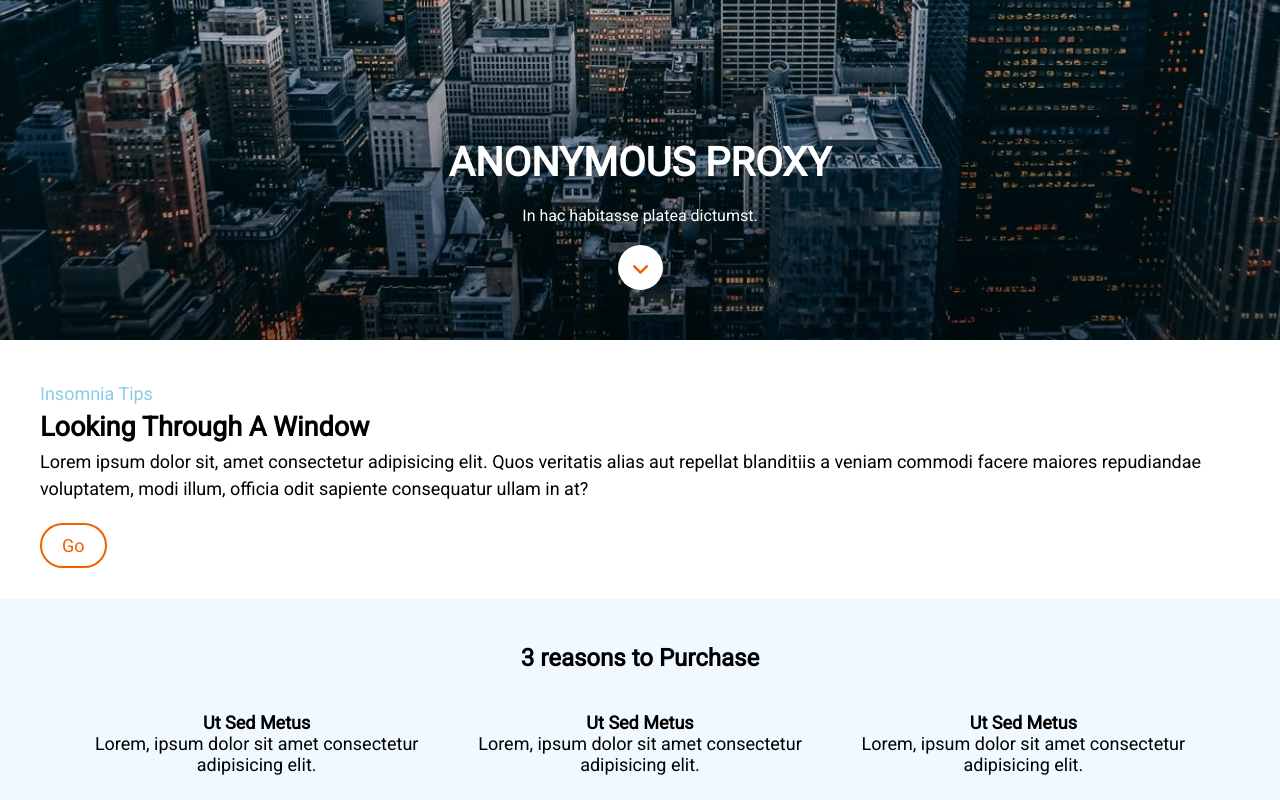
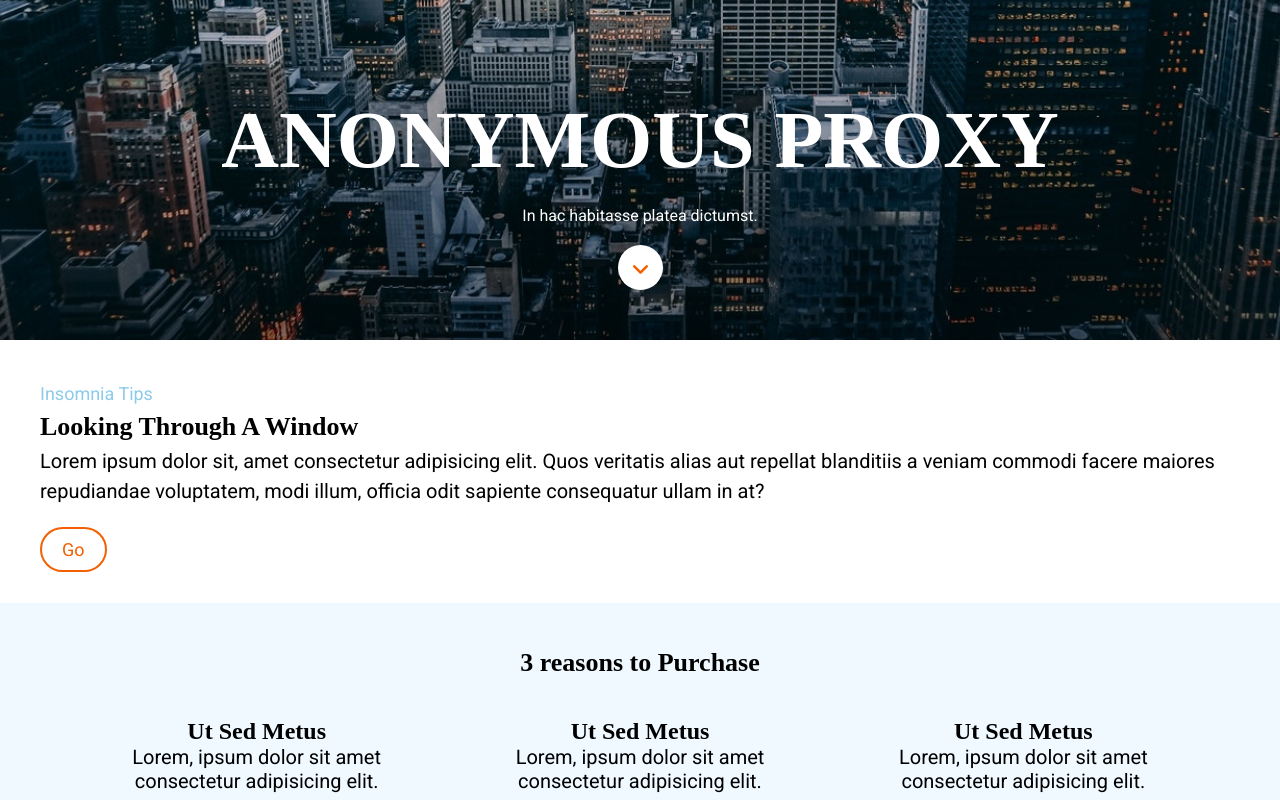
Before and after one commit to Adalab/modulo-1-evaluacion-final-valenovalles, a website built with Vite: page src/index.html in a window 1280 px wide. Shown: the part 460-1260 px from the top of the page. Built offline with nearby package versions, Linux system fonts and the light colour scheme.

Commit message:
ajustes fuente

```diff
--- a/src/scss/core/_variables.scss
+++ b/src/scss/core/_variables.scss
@@ -4,4 +4,6 @@ $blue:#0271bc;
 $dark-blue:#304268;
 $orange:#f26002;
 $white:#ffffff;
-$tituloh1: 4rem;
+$titulos: RobotoSlab-Bold;
+$titletablet: 2.6rem;
+$titledesk: 3.2rem;
--- a/src/scss/layout/_footer.scss
+++ b/src/scss/layout/_footer.scss
@@ -11,6 +11,10 @@
     & a{
         text-decoration: none;
         color: white;
+
+        &:hover{
+            color: $orange;
+        }
     }
 
     @media (width > 768px){
--- a/src/scss/layout/_section1.scss
+++ b/src/scss/layout/_section1.scss
@@ -11,6 +11,28 @@
 
     @media (width > 1280px) {
         padding: 91px 275px;
+    }
+
+    & h2{
+        font-family: $titulos;
+        font-size: 2.4rem;
+
+        @media (width > 768px){
+            font-size: $titletablet;
+        }
+
+        @media (width > 1280px){
+            font-size: $titledesk;
+        }
+    }
+
+    & p{
+        font-size: 1.8rem;
+
+        @media (width > 768px){
+            font-size: 2rem;
+        }
+
     }
 
 &--boton{
--- a/src/scss/layout/_section_reasons.scss
+++ b/src/scss/layout/_section_reasons.scss
@@ -6,8 +6,17 @@
 
     & h3{
         font-size: 2.4rem;
+        font-family: $titulos;
         padding-bottom: 40px;
         padding-top: 30px;
+
+        @media (width > 768px){
+            font-size: $titletablet;
+        }
+
+        @media (width > 1280px){
+            font-size: $titledesk;
+        }
     }
 
     &__reasons{
@@ -22,10 +31,19 @@
         h4{
             font-size: 1.8rem;
             font-weight: bold;
+            font-family: $titulos;
+
+            @media (width > 768px){
+                font-size: 2.4rem;
+            }
         }
 
         p{
             font-size: 1.8rem;
+
+            @media (width > 768px){
+                font-size: 2rem;
+            }
         }
 
 
--- a/src/scss/layout/_sectionbanner.scss
+++ b/src/scss/layout/_sectionbanner.scss
@@ -25,10 +25,23 @@
     }
 
     & h1{
-        font-size: $tituloh1;
+        font-size: 4rem;
+        font-family: $titulos;
+
+        @media (width > 768px){
+            font-size: 8rem
+        }
+
+        @media (width > 1280px){
+            font-size: 10rem
+        }
     }
 
     & p{
         font-size: 1.6rem;
+
+        @media (width > 768px0){
+            font-size: 2.4rem
+        }
     }
 }
```
